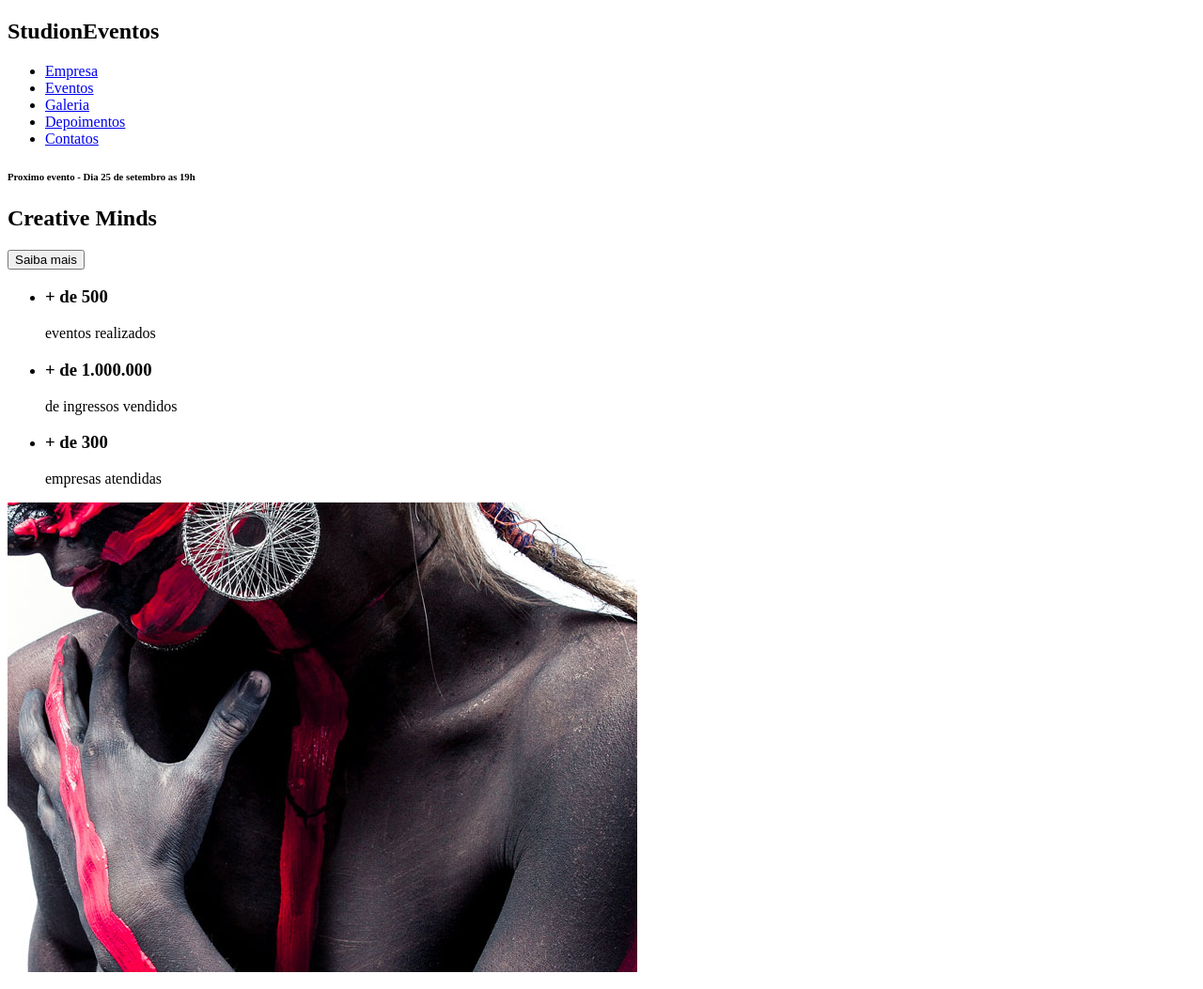
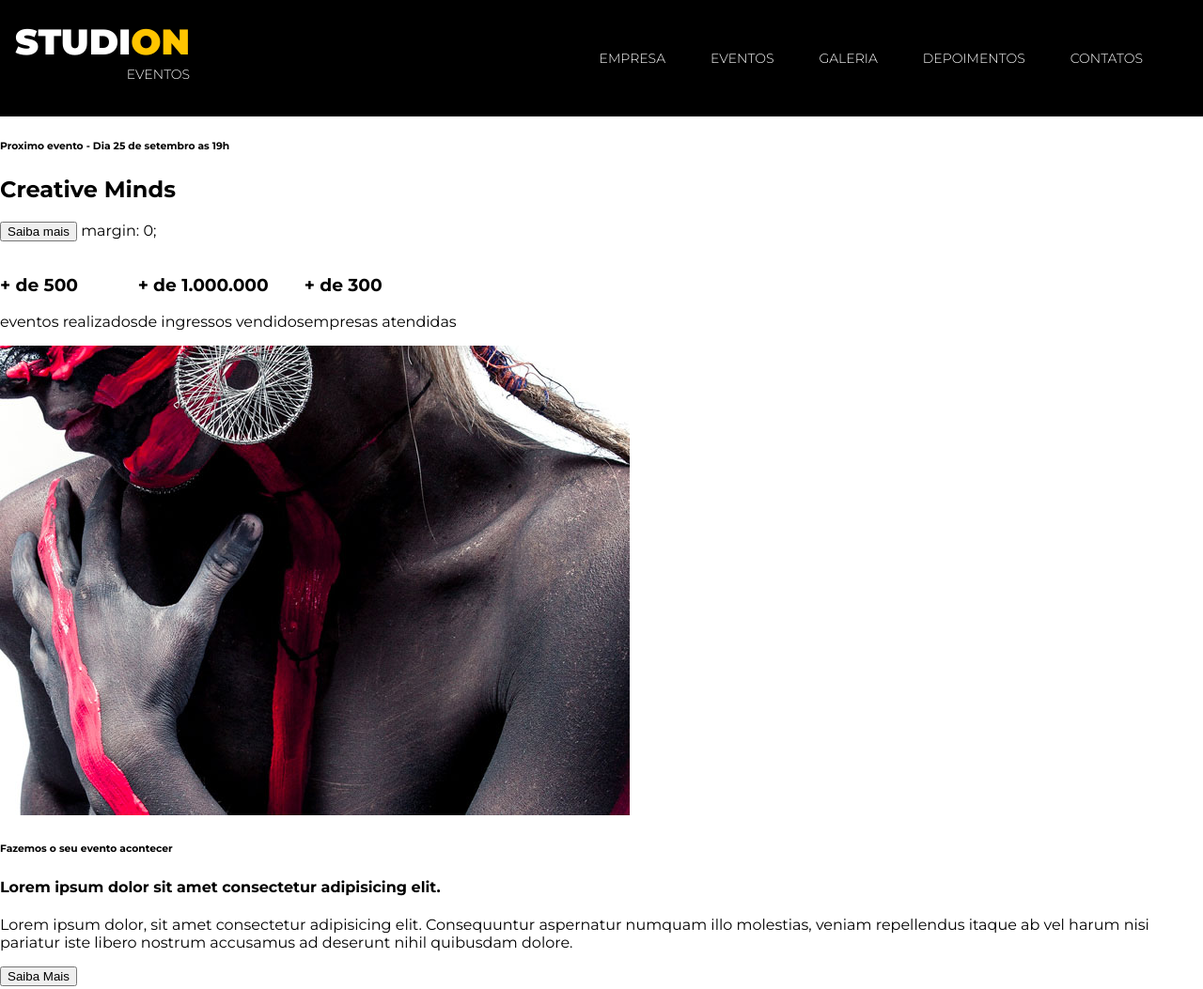
Before and after one commit to nynoaraujo/minha-pagina, a website: page index.html in a window 1280 px wide. Shown: the top 1053 px of the page at 94% size. Drawn offline with Linux system fonts and the light colour scheme.

Commit message:
git commit -m "feat(nav): added base style"

```diff
--- a/index.html
+++ b/index.html
@@ -4,12 +4,16 @@
     <meta charset="UTF-8">
     <meta http-equiv="X-UA-Compatible" content="IE=edge">
     <meta name="viewport" content="width=device-width, initial-scale=1.0">
+    <link rel="stylesheet" href="style.css">
     <title>MINHA PAGINA</title>
 </head>
 <body>
-    <nav>
-        <h1>Studi<span>on</span><span>Eventos</span></h1>
-        <ul>
+    <nav class="navbar">
+        <h1 class="logo-studion">
+            Studi<span class="copy--primary">on</span>
+            <span class="logo-studion__subtitle">Eventos</span>
+        </h1>
+        <ul class="navbar__links">
            <li>
              <a href="#empresa">
               Empresa
@@ -46,6 +50,7 @@
             <h6><span>Proximo evento</span> - Dia 25 de setembro as 19h </h6>
             <h2><span>Creative</span> Minds</h2>
             <button>Saiba mais</button>
+            margin: 0;
         </div>
       </div>
     </header>
--- a/style.css
+++ b/style.css
@@ -1,16 +1,18 @@
-@import url('https://fonts.googleapis.com/css2?family=Abril+Fatface&family=Montserrat:wght@400;700&family=Roboto&display=swap');
+@import url('https://fonts.googleapis.com/css2?family=Abril+Fatface&family=Montserrat:wght@300;400;700;900&family=Roboto&display=swap');
 
 * {
     box-sizing: border-box;
 }
 
 :root {
+   --color-primary: #ffc500;
     font-family: "montserrat", sans-serif;
     font-size: 16px;
 }
 
 body {
  margin: 0;
+ padding-top: 7.75rem;
 }
 
 ul {
@@ -20,19 +22,55 @@ ul {
 
 }
 
-li {
-    margin-right: 0.625rem;
-}
-
 .navbar {
   position: fixed;
   display: grid;
   grid-template-columns: 1fr 9fr;
+  align-items: center;
   top: 0;
   left: 0;
 
   width: 100vw;
+  height: 7.75rem;
+  padding: 0 1rem;
 
   background-color: black;
   color: white;
 }
+
+.navbar__links {
+  justify-self: end;
+}
+
+.navbar__links li {
+  font-size: .875rem;
+  margin-right: 3rem;
+  text-transform: uppercase;
+}
+
+.navbar__links a {
+  font-weight: 300;
+  color: white;
+  text-decoration: none;
+}
+
+.navbar__links a:hover {
+  color: var(--color-primary);
+}
+
+.logo-studion {
+  font-size: 2.375rem;
+  font-weight: 900;
+  line-height: 1ch;
+  text-transform: uppercase;
+  text-align: right;
+}
+
+.logo-studion__subtitle {
+  font-size: .875rem;
+  font-weight: 300;
+}
+
+.copy--primary {
+  color: var(--color-primary);
+}
```
